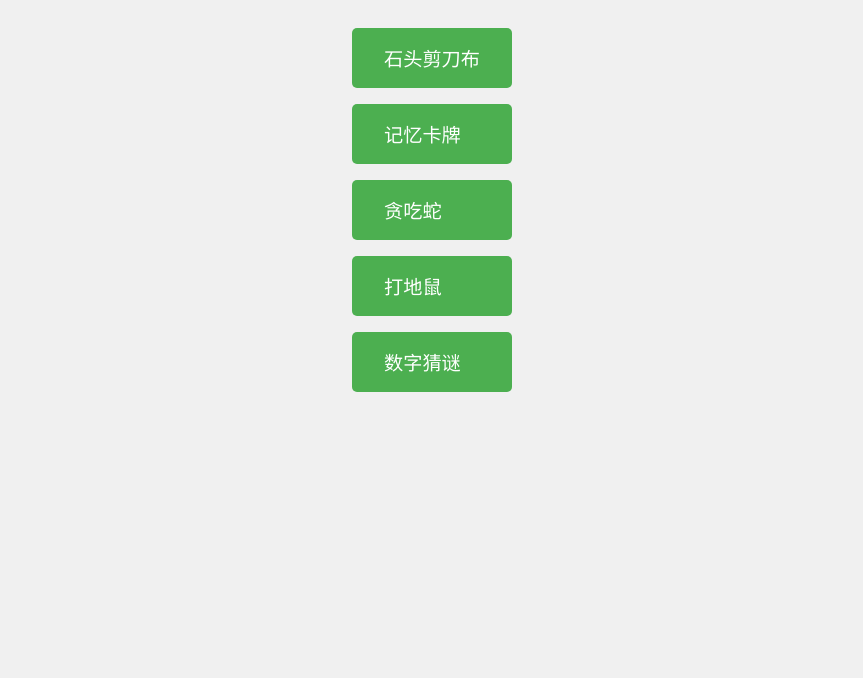
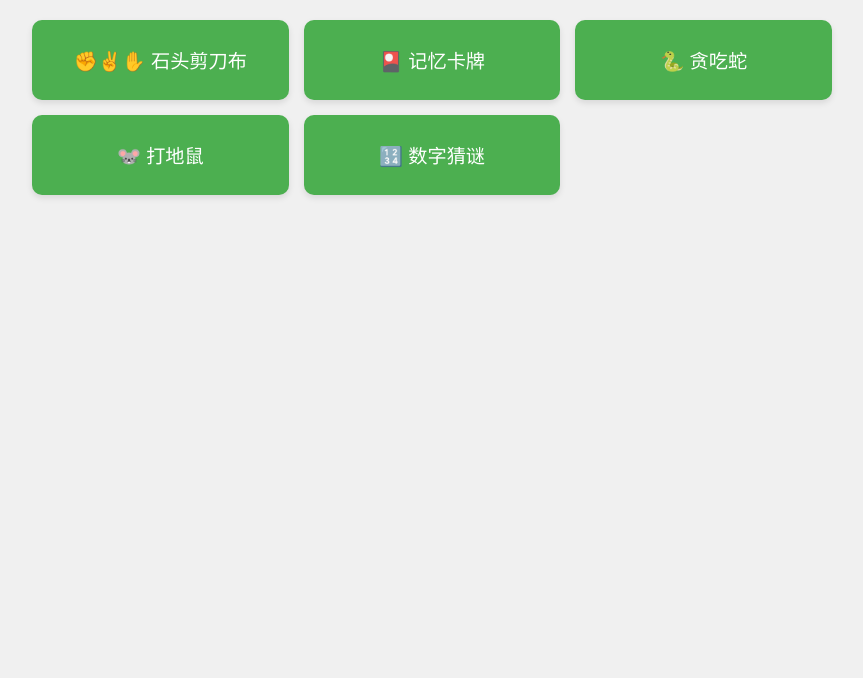
Before and after one commit to new-huluobuo/new-huluobuo.github.io, a plain HTML site: page index.html in a window 1280 px wide. Shown: the part 122-800 px from the top of the page, without its empty margins (208-1071 px from the left). Drawn offline with Linux system fonts and the light colour scheme.

Commit message:
更新 index.html

```diff
--- a/index.html
+++ b/index.html
@@ -1,46 +1,80 @@
-<!-- index.html -->
 <!DOCTYPE html>
 <html lang="zh-CN">
 <head>
     <meta charset="UTF-8">
+    <meta name="viewport" content="width=device-width, initial-scale=1.0">
     <title>小游戏合集</title>
     <style>
+        :root {
+            --primary-color: #4CAF50;
+            --secondary-color: #45a049;
+        }
+        * {
+            box-sizing: border-box;
+            margin: 0;
+            padding: 0;
+        }
         body {
-            font-family: Arial, sans-serif;
+            font-family: 'Arial', sans-serif;
+            min-height: 100vh;
+            padding: 20px;
             background: #f0f0f0;
-            display: flex;
-            flex-direction: column;
-            align-items: center;
+        }
+        .container {
+            max-width: 800px;
+            margin: 0 auto;
         }
         h1 {
             color: #333;
+            text-align: center;
+            font-size: clamp(1.8rem, 6vw, 2.5rem);
             margin: 2rem 0;
         }
         .game-list {
             list-style: none;
             padding: 0;
+            display: grid;
+            gap: 15px;
+            grid-template-columns: repeat(auto-fit, minmax(200px, 1fr));
         }
         .game-list li {
-            margin: 1rem;
-            padding: 1rem 2rem;
-            background: #4CAF50;
-            border-radius: 5px;
+            background: var(--primary-color);
+            border-radius: 10px;
+            transition: transform 0.2s;
+            box-shadow: 0 3px 6px rgba(0,0,0,0.1);
+        }
+        .game-list li:hover {
+            transform: translateY(-3px);
         }
         .game-list a {
+            display: block;
+            padding: 1.5rem;
             color: white;
             text-decoration: none;
-            font-size: 1.2rem;
+            text-align: center;
+            font-size: clamp(1rem, 4vw, 1.2rem);
+            min-height: 80px;
+            display: flex;
+            align-items: center;
+            justify-content: center;
+        }
+        @media (max-width: 600px) {
+            .game-list {
+                grid-template-columns: 1fr;
+            }
         }
     </style>
 </head>
 <body>
-    <h1>欢迎来到网页小游戏合集</h1>
-    <ul class="game-list">
-        <li><a href="game_1.html">石头剪刀布</a></li>
-        <li><a href="game_2.html">记忆卡牌</a></li>
-        <li><a href="game_3.html">贪吃蛇</a></li>
-        <li><a href="game_4.html">打地鼠</a></li>
-        <li><a href="game_5.html">数字猜谜</a></li>
-    </ul>
+    <div class="container">
+        <h1>欢迎来到网页小游戏合集</h1>
+        <ul class="game-list">
+            <li><a href="game_1.html">✊✌️✋ 石头剪刀布</a></li>
+            <li><a href="game_2.html">🎴 记忆卡牌</a></li>
+            <li><a href="game_3.html">🐍 贪吃蛇</a></li>
+            <li><a href="game_4.html">🐭 打地鼠</a></li>
+            <li><a href="game_5.html">🔢 数字猜谜</a></li>
+        </ul>
+    </div>
 </body>
 </html>
```
